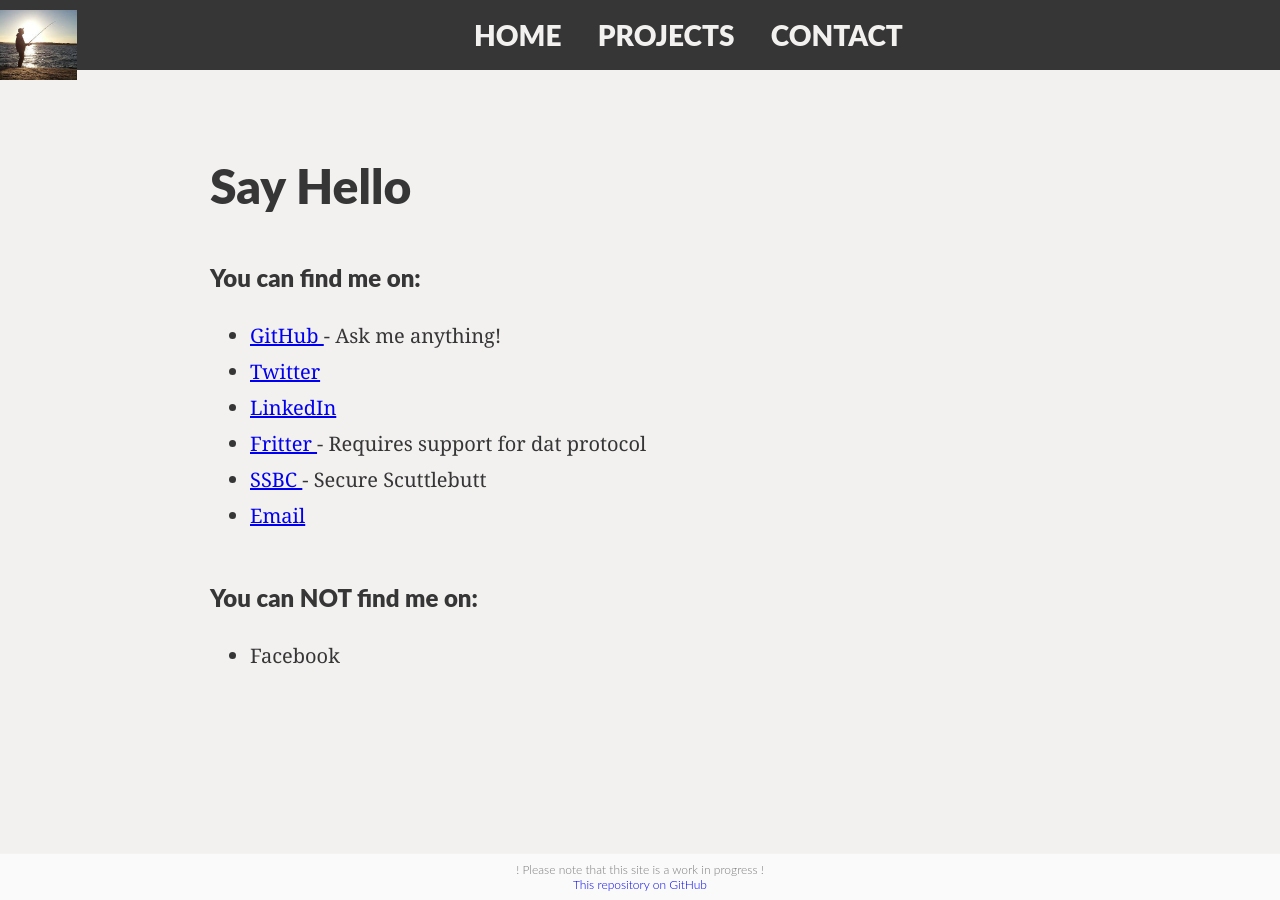
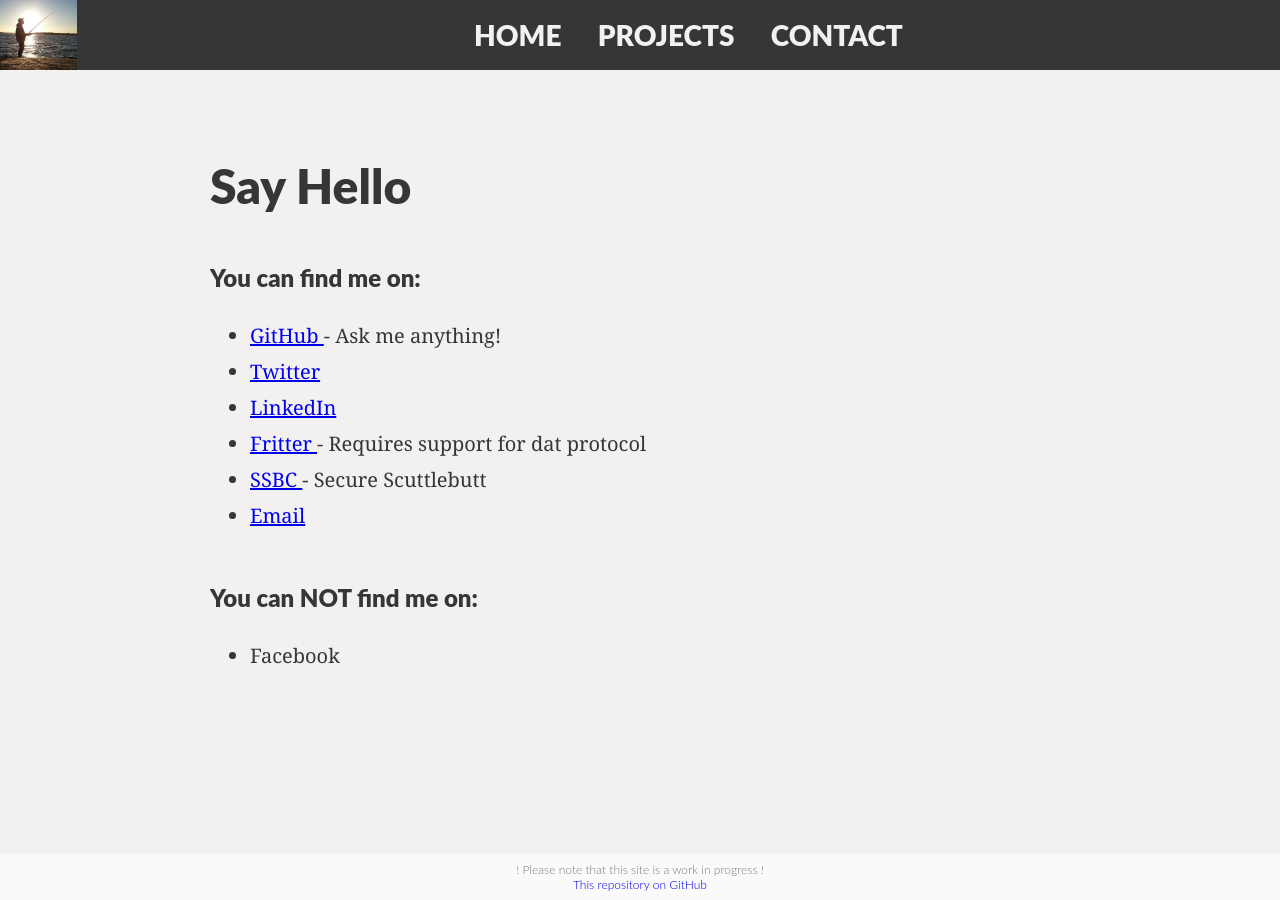
Before and after one commit to olpeh/olpeh.github.io, a Jekyll site: the page built from contact.html, in a window 1280 px wide. Built offline with Jekyll 4.4.1, drawn with Linux system fonts in a browser that asks for light colours.

Commit message:
Fix regression caused by adding margin around all images

```diff
--- a/css/main.css
+++ b/css/main.css
@@ -16,7 +16,6 @@
 
 img {
   max-width: 100%;
-  margin: 10px 0;
 }
 
 header {
@@ -135,6 +134,10 @@
   margin-top: 60px;
 }
 
+article .post-content img {
+  margin: 10px 0;
+}
+
 article .post-content pre,
 article .post-content blockquote {
   background: white;
```
